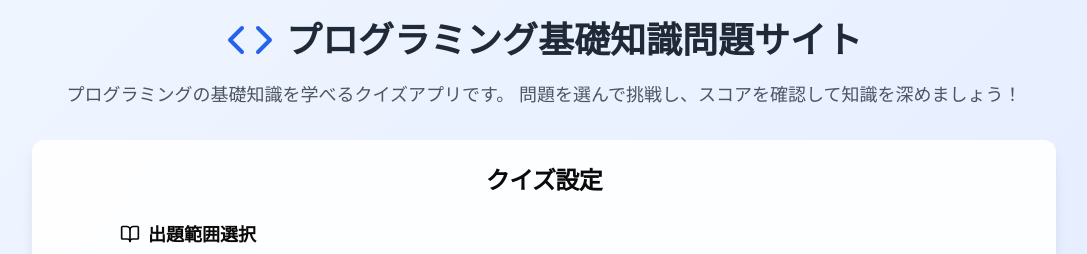
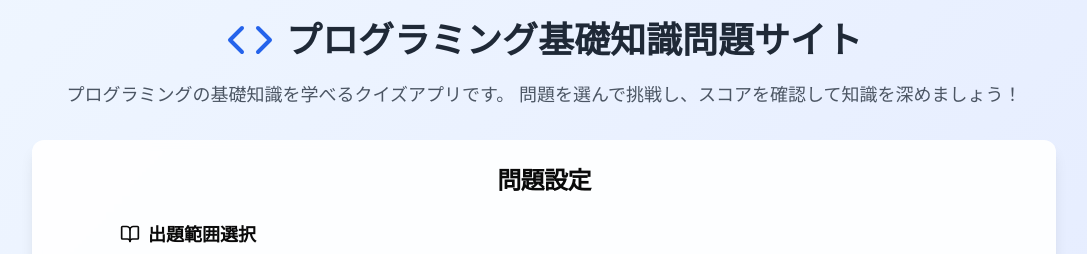
Before and after one commit to sh-tanaka0/quiz-app-frontend, a React (Vite) app: page / in a window 1280 px wide. Shown: the top 254 px of the page, without its empty margins (96-1183 px from the left). Built offline with nearby package versions, Linux system fonts and the light colour scheme; no server answers.

Commit message:
微修正

```diff
--- a/src/pages/ProblemSelectionScreen.tsx
+++ b/src/pages/ProblemSelectionScreen.tsx
@@ -94,7 +94,7 @@ const ProblemSelectionScreen = () => {
         <Card className="shadow-lg border-0 bg-white/90 backdrop-blur-sm mb-8">
           <CardHeader>
             <CardTitle className="text-2xl text-center flex items-center justify-center">
-              クイズ設定
+              問題設定
             </CardTitle>
           </CardHeader>
           <CardContent className="max-w-4xl mx-auto">
```
